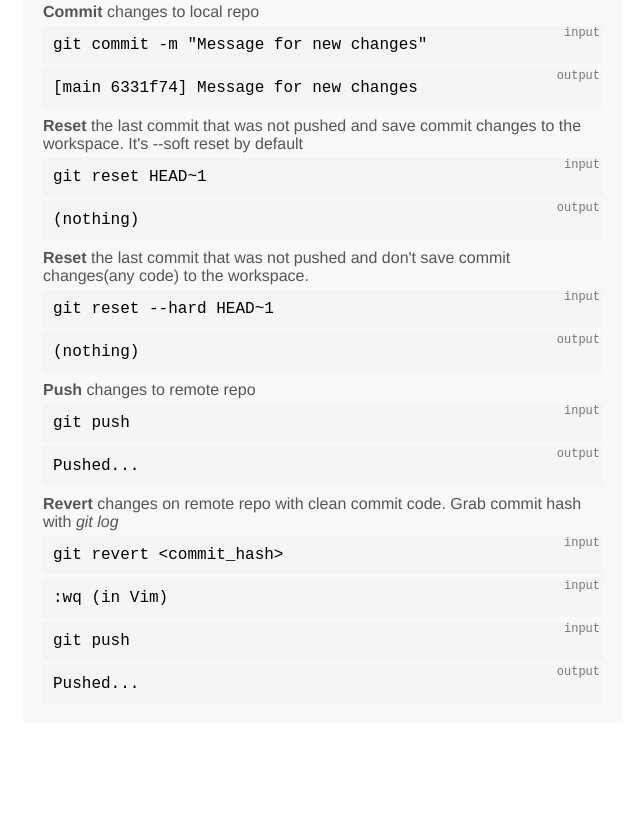
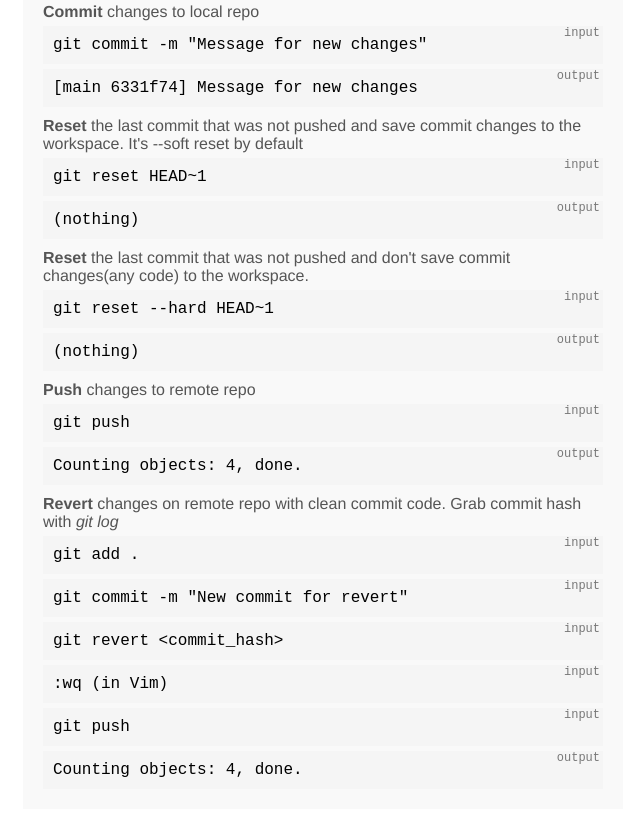
Before and after one commit to zeniaroman/git, a plain HTML site: page index.html in a window 1280 px wide. Shown: the part 1581-2396 px from the top of the page, without its empty margins (317-957 px from the left). Before the commit the page ends 2364 px from the top, so only its background shows below. Drawn offline with Linux system fonts and the light colour scheme.

Commit message:
New commit for revert

```diff
--- a/index.html
+++ b/index.html
@@ -130,13 +130,15 @@
 
 		<span class="iblock__desc"><strong>Push</strong> changes to remote repo</span>
 		<code class="iblock__code iblock__code_input">git push</code>
-		<code class="iblock__code iblock__code_output">Pushed...</code>
+		<code class="iblock__code iblock__code_output">Counting objects: 4, done.</code>
 
 		<span class="iblock__desc"><strong>Revert</strong> changes on remote repo with clean commit code. Grab commit hash with <em>git log</em></span>
+		<code class="iblock__code iblock__code_input">git add .</code>
+		<code class="iblock__code iblock__code_input">git commit -m "New commit for revert"</code>
 		<code class="iblock__code iblock__code_input">git revert &lt;commit_hash&gt;</code>
 		<code class="iblock__code iblock__code_input">:wq (in Vim)</code>
 		<code class="iblock__code iblock__code_input">git push</code>
-		<code class="iblock__code iblock__code_output">Pushed...</code>
+		<code class="iblock__code iblock__code_output">Counting objects: 4, done.</code>
 	</p>
 
 	<!-- <p class="iblock">
```
